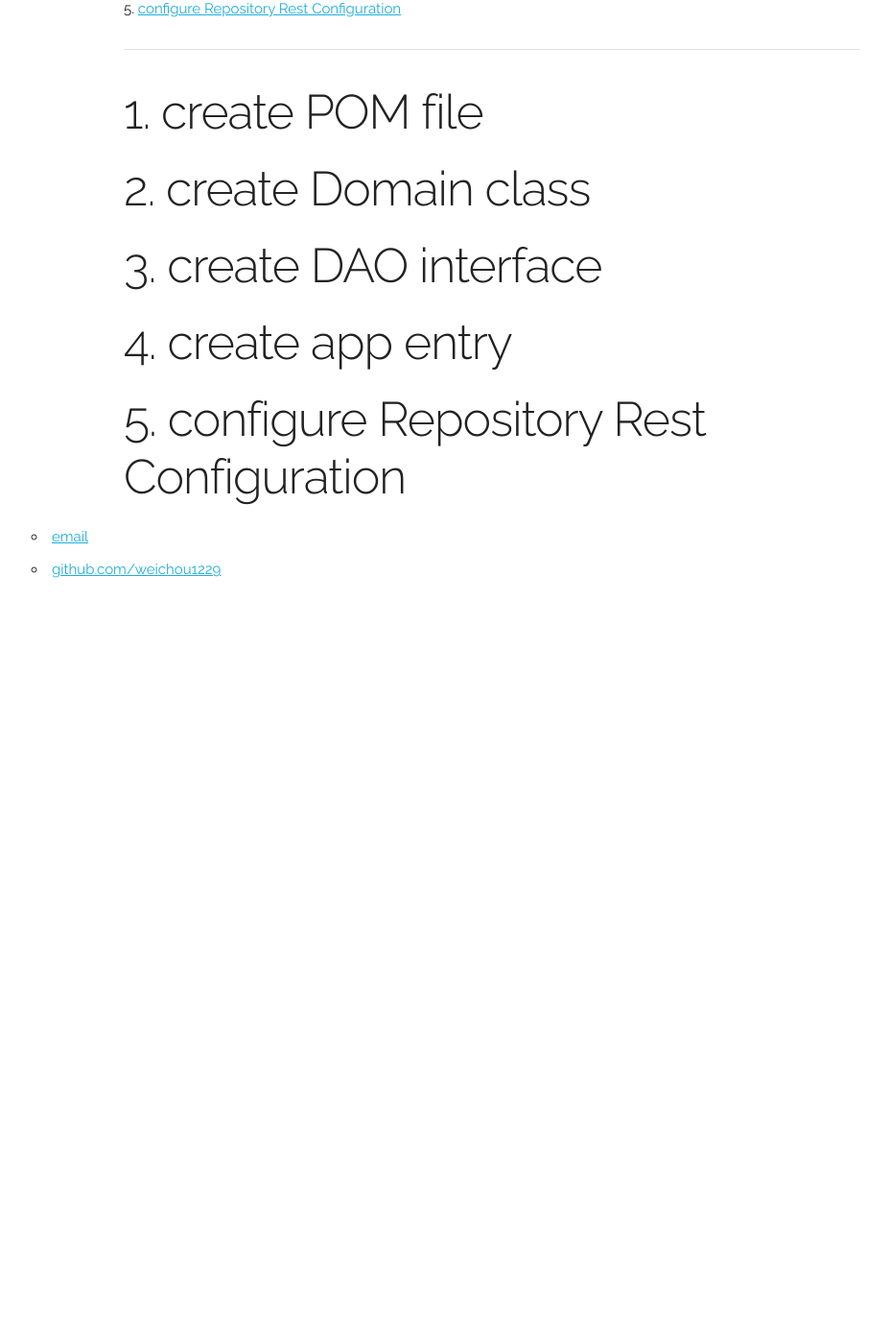
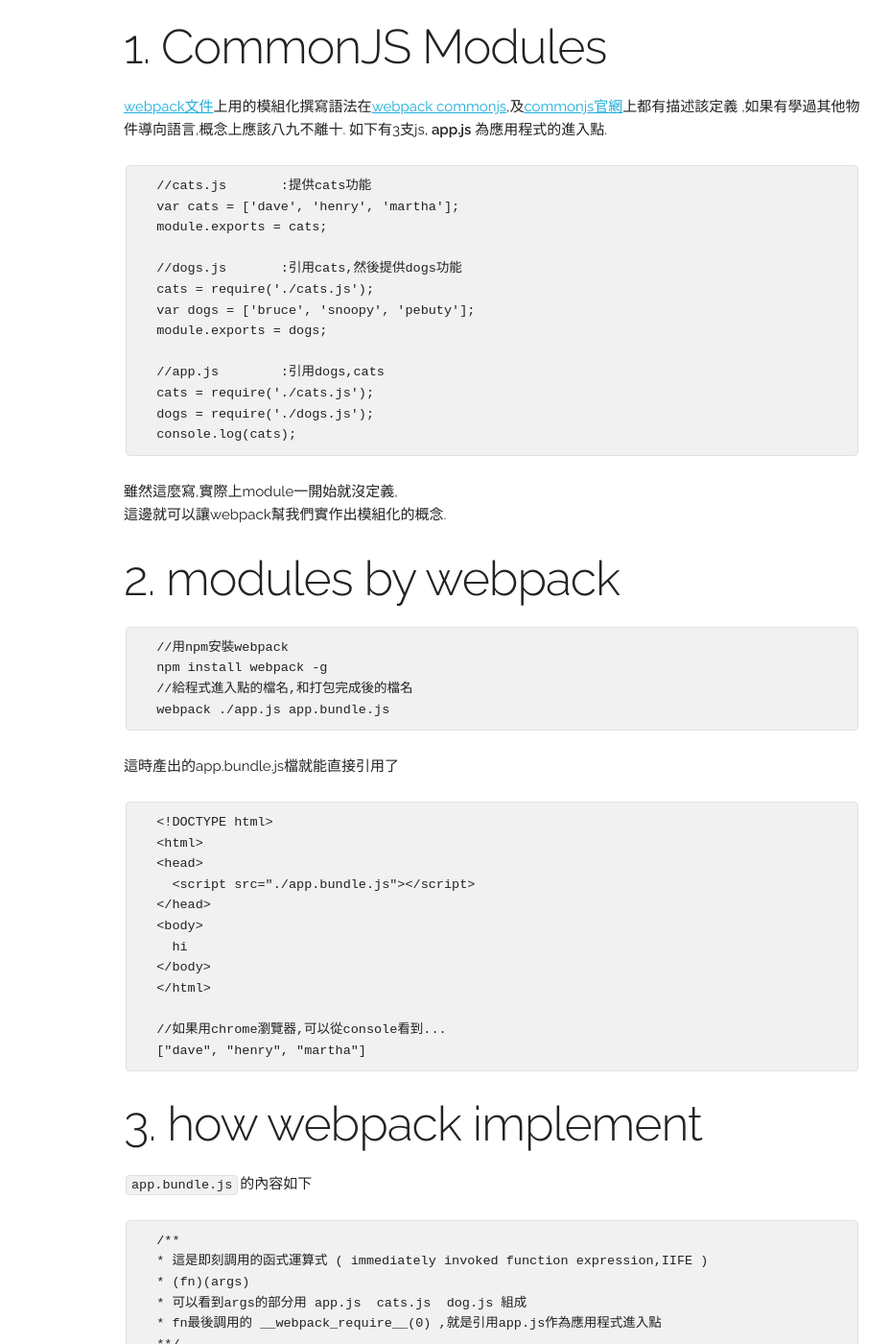
Before and after one commit to weichou1229/weichou.github.io, a Jekyll site: the page built from _posts/blog/2016-08-05-webpack-usage-note.md, in a window 1280 px wide and 1400 px high, scrolled down 558 px. Shown: the whole window at 96% size, without its empty margins (127-1055 px from the left). Built offline with Jekyll 4.4.1, drawn with Linux system fonts in a browser that asks for light colours; comment, search, counter and statistics services are not loaded; before the commit the page ends 1188 px from its top, so only the background shows below that; some of the changed text lies outside the part shown.

Commit message:
webpack usage

````diff
--- a/_posts/blog/2016-08-05-webpack-usage-note.md
+++ b/_posts/blog/2016-08-05-webpack-usage-note.md
@@ -10,25 +10,132 @@ date: 2016-08-05T15:00:00.000Z
 
 # Table of contents
 
-1. [create POM file](#create-pom-file)
-2. [create Domain class](#create-domain-class)
-3. [create DAO interface](#create-dao-interface)
-4. [create app entry](#create-app-entry)
-5. [configure Repository Rest Configuration](#configure-repository-rest-configuration)
+1. [CommonJS Modules](#commonjs-modules)
+2. [modules by webpack](#modules-by-webpack)
+3. [how webpack implement](#how-webpack-implement)
 
 --------------------------------------------------------------------------------
 
 
-# 1\. create POM file
+# 1\. CommonJS Modules
+[webpack文件][webpackDocUsage]上用的模組化撰寫語法在[webpack commonjs][webpakCommonjsModules],及[commonjs官網][commonjsModules]上都有描述該定義 ,如果有學過其他物件導向語言,概念上應該八九不離十.
+如下有3支js, **app.js** 為應用程式的進入點.
 
-# 2\. create Domain class
+```
+  //cats.js       :提供cats功能
+  var cats = ['dave', 'henry', 'martha'];
+  module.exports = cats;
 
-# 3\. create DAO interface
+  //dogs.js       :引用cats,然後提供dogs功能
+  cats = require('./cats.js');
+  var dogs = ['bruce', 'snoopy', 'pebuty'];
+  module.exports = dogs;
 
-# 4\. create app entry
+  //app.js        :引用dogs,cats
+  cats = require('./cats.js');
+  dogs = require('./dogs.js');
+  console.log(cats);
+```
 
-# 5\. configure Repository Rest Configuration
+雖然這麼寫,實際上module一開始就沒定義,
+這邊就可以讓webpack幫我們實作出模組化的概念.
+
+# 2\. modules by webpack
+
+```
+  //用npm安裝webpack
+  npm install webpack -g
+  //給程式進入點的檔名,和打包完成後的檔名
+  webpack ./app.js app.bundle.js
+```
+這時產出的app.bundle.js檔就能直接引用了
+
+```
+  <!DOCTYPE html>
+  <html>
+  <head>
+    <script src="./app.bundle.js"></script>
+  </head>
+  <body>
+    hi
+  </body>
+  </html>
+
+  //如果用chrome瀏覽器,可以從console看到...
+  ["dave", "henry", "martha"]
+```
+
+# 3\. how webpack implement
+`app.bundle.js`的內容如下
+
+```
+  /**
+  * 這是即刻調用的函式運算式 ( immediately invoked function expression,IIFE )
+  * (fn)(args)
+  * 可以看到args的部分用 app.js  cats.js  dog.js 組成
+  * fn最後調用的 __webpack_require__(0) ,就是引用app.js作為應用程式進入點
+  **/
+  (
+    function(modules) {                               // webpackBootstrap
+
+     var installedModules = {};                       // The module cache
+
+     function __webpack_require__(moduleId) {         // The require function
+
+           if(installedModules[moduleId])                 // Check if module is in cache
+             return installedModules[moduleId].exports;
+
+           var module = installedModules[moduleId] = {    // Create a new module (and put it into the cache)
+             exports: {},
+             id: moduleId,
+             loaded: false
+           };
+
+           // Execute the module function          :第一次會先載入作為主程式的app.js , 再藉由__webpack_require__載入其他require的模組
+           modules[moduleId].call(module.exports, module, module.exports, __webpack_require__);
+
+           module.loaded = true;                          // Flag the module as loaded
+
+           return module.exports;                         // Return the exports of the module
+     }
+
+     __webpack_require__.m = modules;                 // expose the modules object (__webpack_modules__)
+
+     __webpack_require__.c = installedModules;        // expose the module cache
+
+     __webpack_require__.p = "";                      // __webpack_public_path__
+
+     return __webpack_require__(0);                   // Load entry module and return exports
+    }
+  )
+  (
+   [
+      function(module, exports, __webpack_require__) {
+
+       cats = __webpack_require__(1);                 //從傳入的__webpack_require__來載入其他模組 ,調用完會回傳模組exports出來的參考
+       dogs = __webpack_require__(2);
+       console.log(cats);
+
+      },
+      function(module, exports) {
+
+       var cats = ['dave', 'henry', 'martha'];
+       module.exports = cats;                         //這樣一個js檔只能exports一個模組功能 ,如果同個函式內exports第二個就會蓋掉第一個
+
+      },
+      function(module, exports, __webpack_require__) {
+
+       cats = __webpack_require__(1);
+       var dogs = ['bruce', 'snoopy', 'pebuty'];
+       module.exports = dogs;
+
+      }
+    ]
+  );
+```
 
 
 
 [webpackDocUsage]:http://webpack.github.io/docs/usage.html
+[webpakCommonjsModules]:http://webpack.github.io/docs/commonjs.html
+[commonjsModules]:http://www.commonjs.org/specs/modules/1.0/
````
